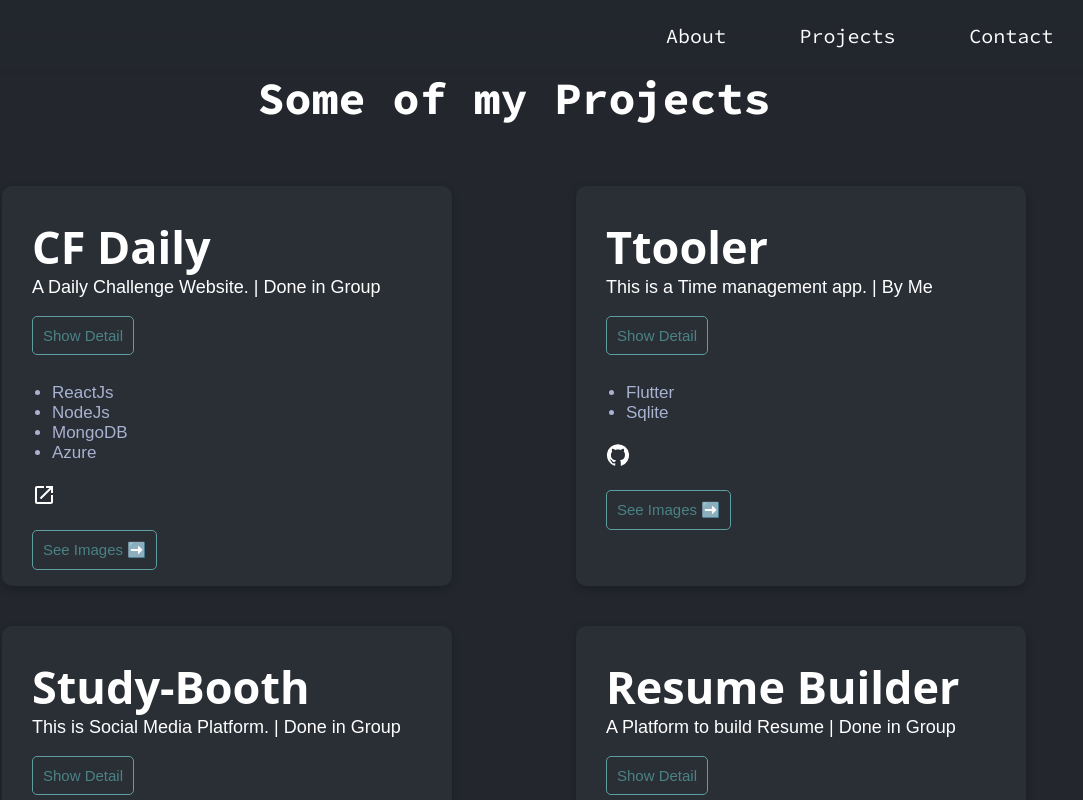
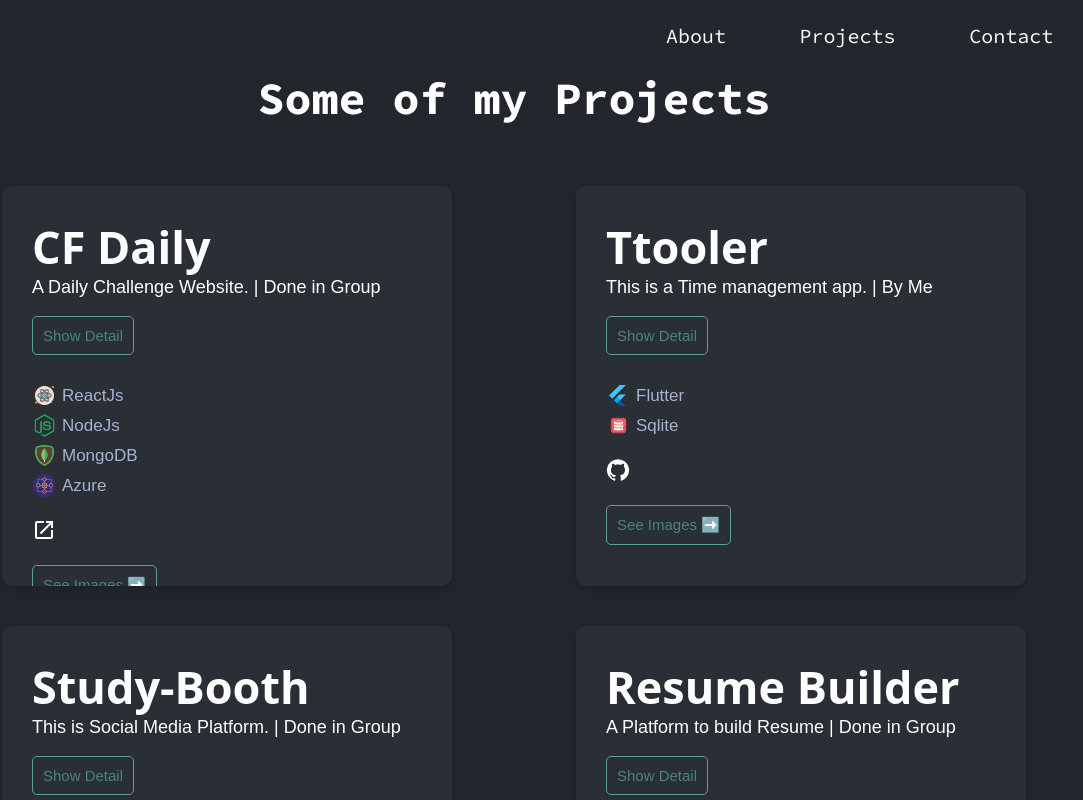
Before and after one commit to sushantdev-git/Portfolio, a React (Create React App) app: page /work in a window 1280 px wide. Shown: the whole page, without its empty margins (126-1209 px from the left). Built offline with nearby package versions, Linux system fonts and the light colour scheme.

Commit message:
added icons to project

```diff
--- /dev/null
+++ b/src/IconAddress.js
@@ -0,0 +1,17 @@
+
+const IconAddress = {
+    'C++': 'icons/cp.png',
+    'JavaScript' : 'icons/javascript.png',
+    'NodeJs': 'icons/nodejs.png',
+    'ReactJs' : 'icons/reactjs.png',
+    'Vercel': 'icons/vercel.png',
+    'MongoDB' : 'icons/mongodb.png',
+    'Flutter' :'icons/flutter.png',
+    'Sqlite' : 'icons/oracle.png',
+    'Firebase': 'icons/firebase.png',
+    'HTML' : 'icons/html.png',
+    'CSS' : 'icons/css.png',
+    'JQuery' : 'icons/javascript.png'
+}
+
+export default IconAddress;
--- a/src/components/Work/DisplayCard/DisplayCard.js
+++ b/src/components/Work/DisplayCard/DisplayCard.js
@@ -7,6 +7,7 @@ import GitHubIcon from "@mui/icons-material/GitHub";
 import OpenInNewIcon from "@mui/icons-material/OpenInNew";
 import { connect } from "react-redux";
 import { motion } from "framer-motion";
+import IconAddress from "../../../IconAddress";
 
 const DisplayCard = (props) => {
   let [showDetail, setShowDetail] = useState(false);
@@ -39,11 +40,11 @@ const DisplayCard = (props) => {
       </button>
 
       <div className={classes.Tech}>
-        <ul>
-          {props.tech.map((tName, i) => (
-            <li key={i}>{tName}</li>
-          ))}
-        </ul>
+        {props.tech.map((tName, i) => (
+          <div key={i}>
+            <img src={IconAddress[tName] ?? 'icons/algo.png'} /> {tName}
+          </div>
+        ))}
       </div>
       <div className={classes.Link}>
         {props.github ? (
--- a/src/components/Work/DisplayCard/DisplayCard.module.css
+++ b/src/components/Work/DisplayCard/DisplayCard.module.css
@@ -49,6 +49,7 @@ a:active {
   box-sizing: border-box;
 }
 
+
 .Text > button {
   border: 1px solid cadetblue;
   outline: none;
@@ -89,9 +90,21 @@ p {
 
 .Tech {
   margin: 20px;
+  margin-left: 0px;
   font-family: sans-serif;
   color: #a8b2d1;
   font-size: 17px;
+}
+
+.Tech div{
+  display: flex;
+  align-items: center;
+  margin: 5px 0px;
+}
+
+.Tech img {
+  height: 25px;
+  margin-right: 5px;
 }
 
 .Description {
--- a/src/containers/Work/Work.js
+++ b/src/containers/Work/Work.js
@@ -49,7 +49,7 @@ class Work extends Component {
         subDes: "A Platform to build Resume | Done in Group",
         des: "You can create you own customized resume in few minutes",
         thumb: "",
-        tech: ["React", "Redux"],
+        tech: ["ReactJs", "Redux"],
         github: "https://github.com/sushantdev-git/Resume-Builder",
         link: "https://resume-builder-omega.vercel.app/",
         images: [],
```
